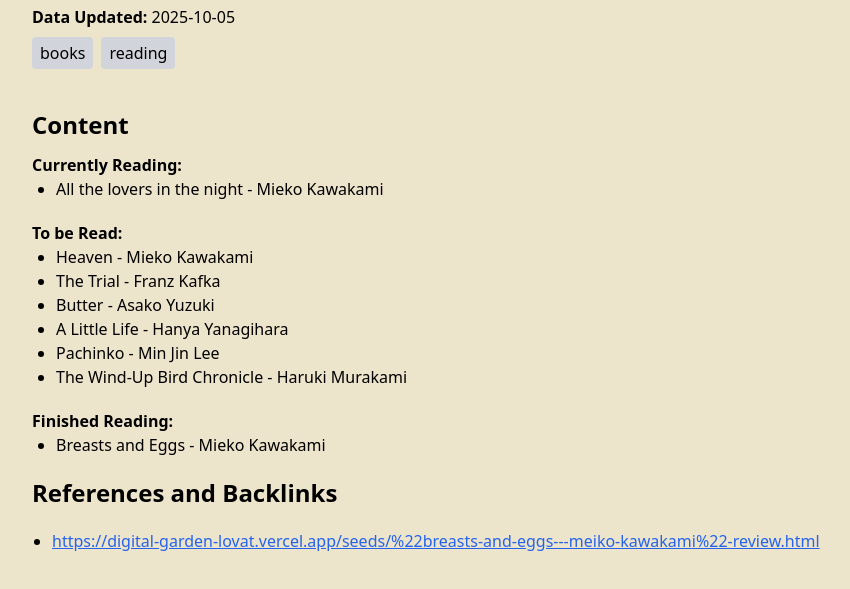
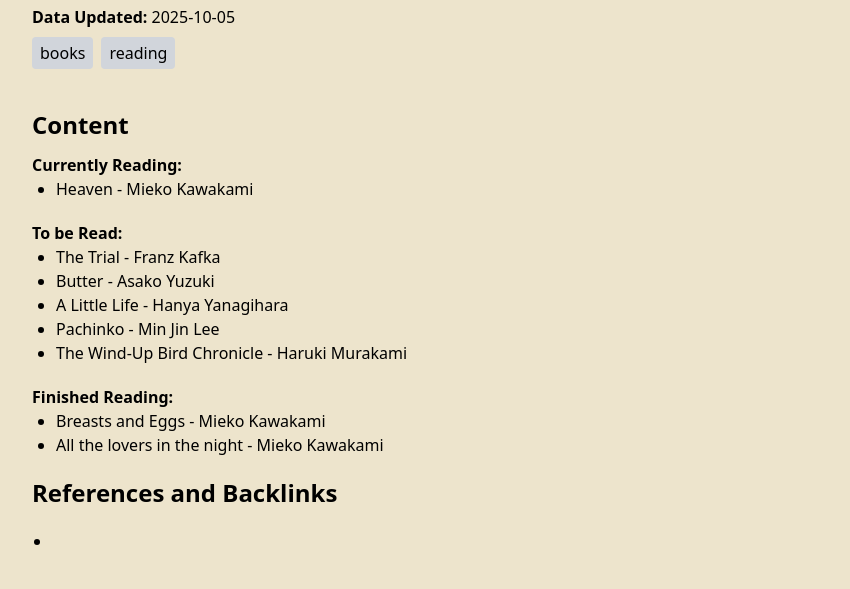
Before and after one commit to Chdh11/digital-garden, a website: page seeds/tbr.html in a window 1280 px wide. Shown: the part 207-796 px from the top of the page, without its empty margins (208-1058 px from the left). Drawn offline with nearby package versions, Linux system fonts and the light colour scheme.

Commit message:
updated a seed

```diff
--- a/seeds/tbr.html
+++ b/seeds/tbr.html
@@ -39,11 +39,10 @@
           <div id="content" class="prose max-w-full">
             <span class="font-semibold">Currently Reading:</span>
             <ul class="list-disc ml-6 mb-5">
-                <li>All the lovers in the night - Mieko Kawakami</li>
+                <li>Heaven - Mieko Kawakami</li>
             </ul>
             <span class="font-semibold">To be Read:</span>
             <ul class="list-disc ml-6 mb-5">
-                <li>Heaven - Mieko Kawakami</li>
                 <li>The Trial - Franz Kafka</li>
                 <li>Butter - Asako Yuzuki</li>
                 <li>A Little Life - Hanya Yanagihara</li>
@@ -53,6 +52,7 @@
             <span class="font-semibold">Finished Reading:</span>
             <ul class="list-disc ml-6 mb-5">
                 <li>Breasts and Eggs - Mieko Kawakami</li>
+                <li>All the lovers in the night - Mieko Kawakami</li>
             </ul>
           </div>
       </section>
@@ -63,9 +63,7 @@
           <div class="prose max-w-full">
               <ul class="list-disc pl-5">
                 <li>
-                    <a href="https://digital-garden-lovat.vercel.app/seeds/%22breasts-and-eggs---meiko-kawakami%22-review.html" target="_blank" class="text-blue-600 underline">
-                        https://digital-garden-lovat.vercel.app/seeds/%22breasts-and-eggs---meiko-kawakami%22-review.html
-                    </a>
+
                 </li>
               </ul>
           </div>
```
